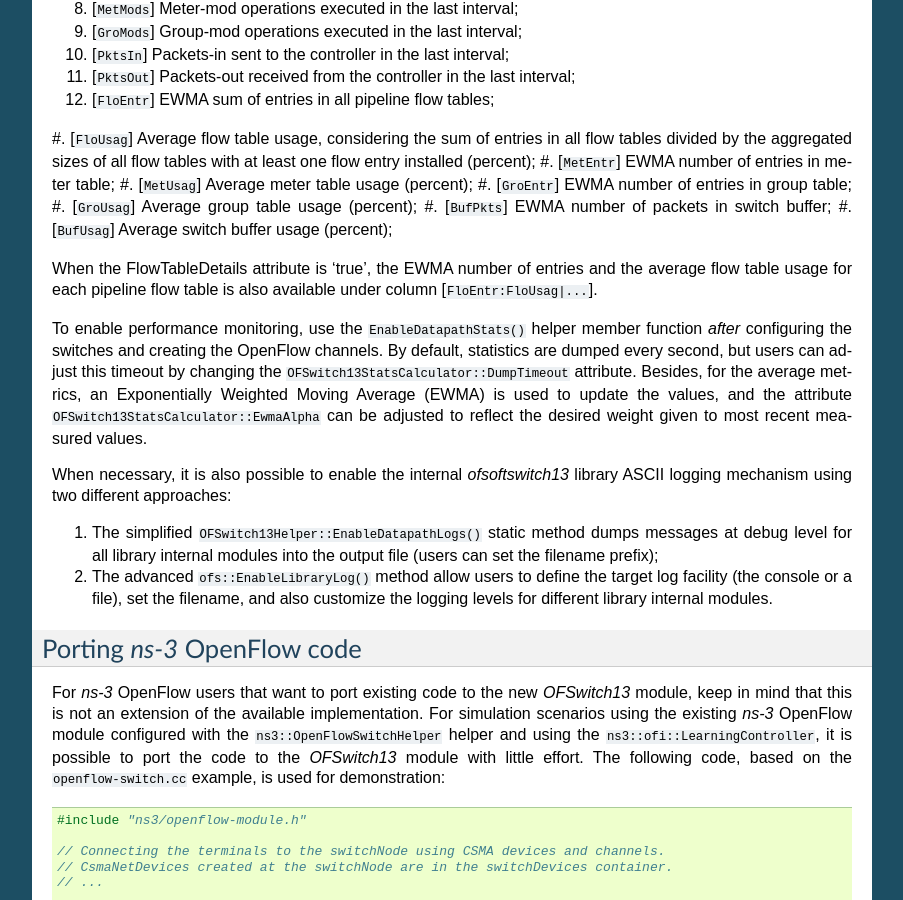
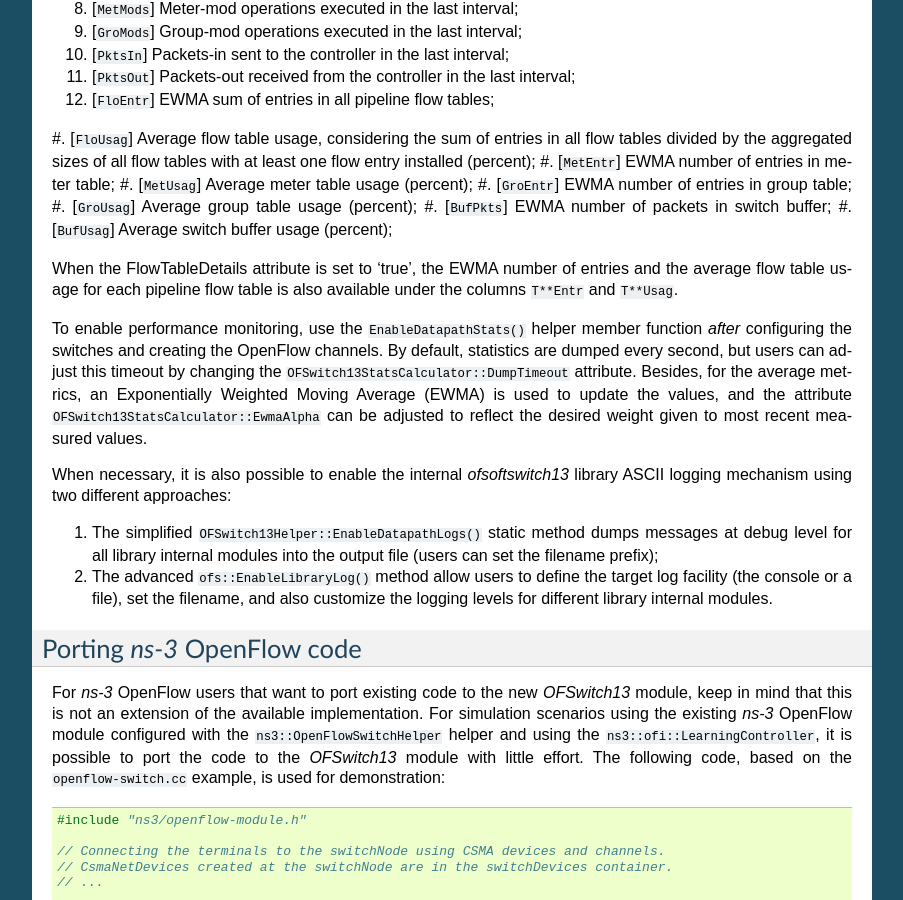
Before and after one commit to ljerezchaves/ofswitch13, a Sphinx documentation site: the page built from doc/source/ofswitch13-usage.rst, in a window 1280 px wide and 900 px high, scrolled down 6381 px. Shown: the whole window, without its empty margins (198-1101 px from the left). Built offline with Sphinx 7.4.7, drawn with Linux system fonts in a browser that asks for light colours; formulas are drawn with MathJax 3.

Commit message:
Using spaces to separate flow table details in datapath stats file.

```diff
--- a/doc/source/ofswitch13-usage.rst
+++ b/doc/source/ofswitch13-usage.rst
@@ -447,9 +447,9 @@ least one flow entry installed (percent);
 #. [``BufPkts``] EWMA number of packets in switch buffer;
 #. [``BufUsag``] Average switch buffer usage (percent);
 
-When the FlowTableDetails attribute is 'true', the EWMA number of entries and
-the average flow table usage for each pipeline flow table is also available
-under column [``FloEntr:FloUsag|...``].
+When the FlowTableDetails attribute is set to 'true', the EWMA number of
+entries and the average flow table usage for each pipeline flow table is also
+available under the columns ``T**Entr`` and ``T**Usag``.
 
 To enable performance monitoring, use the ``EnableDatapathStats()``
 helper member function *after* configuring the switches and creating the
```
Also changed, not shown: 2 other files.
